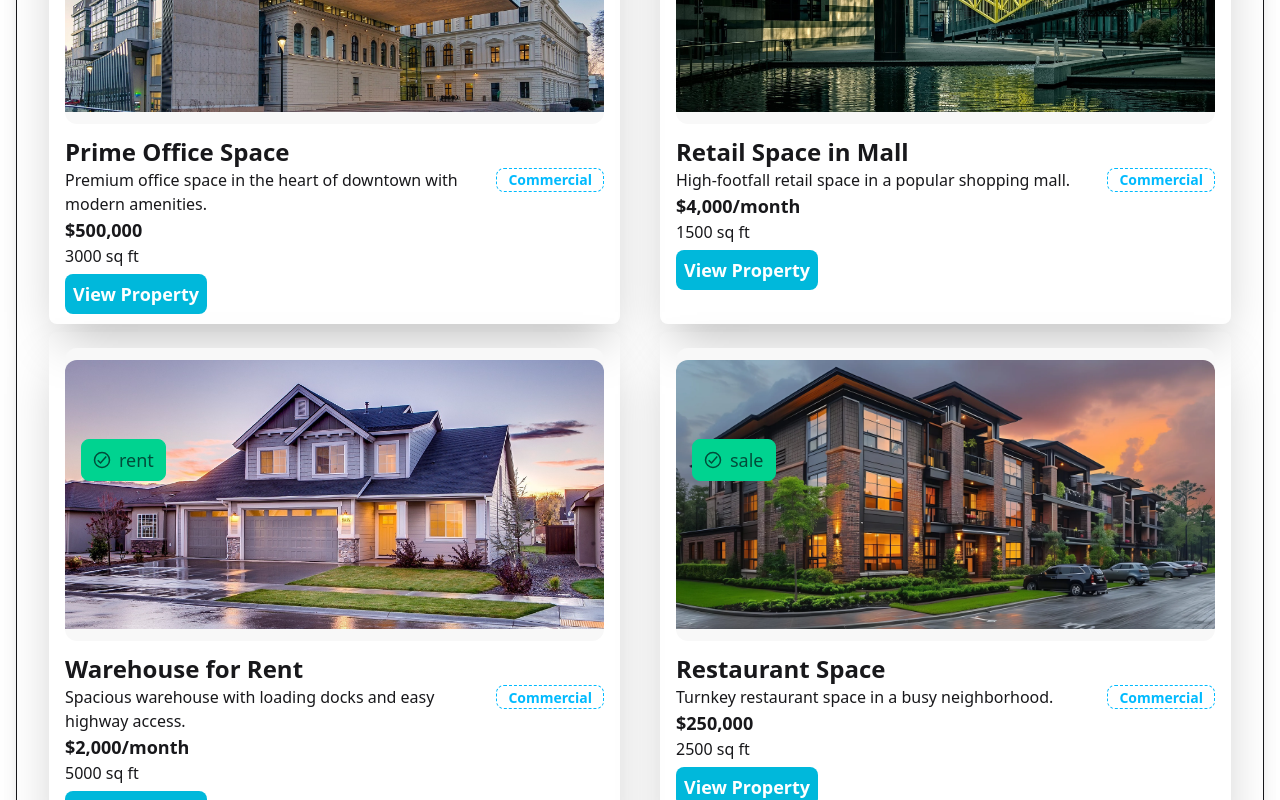
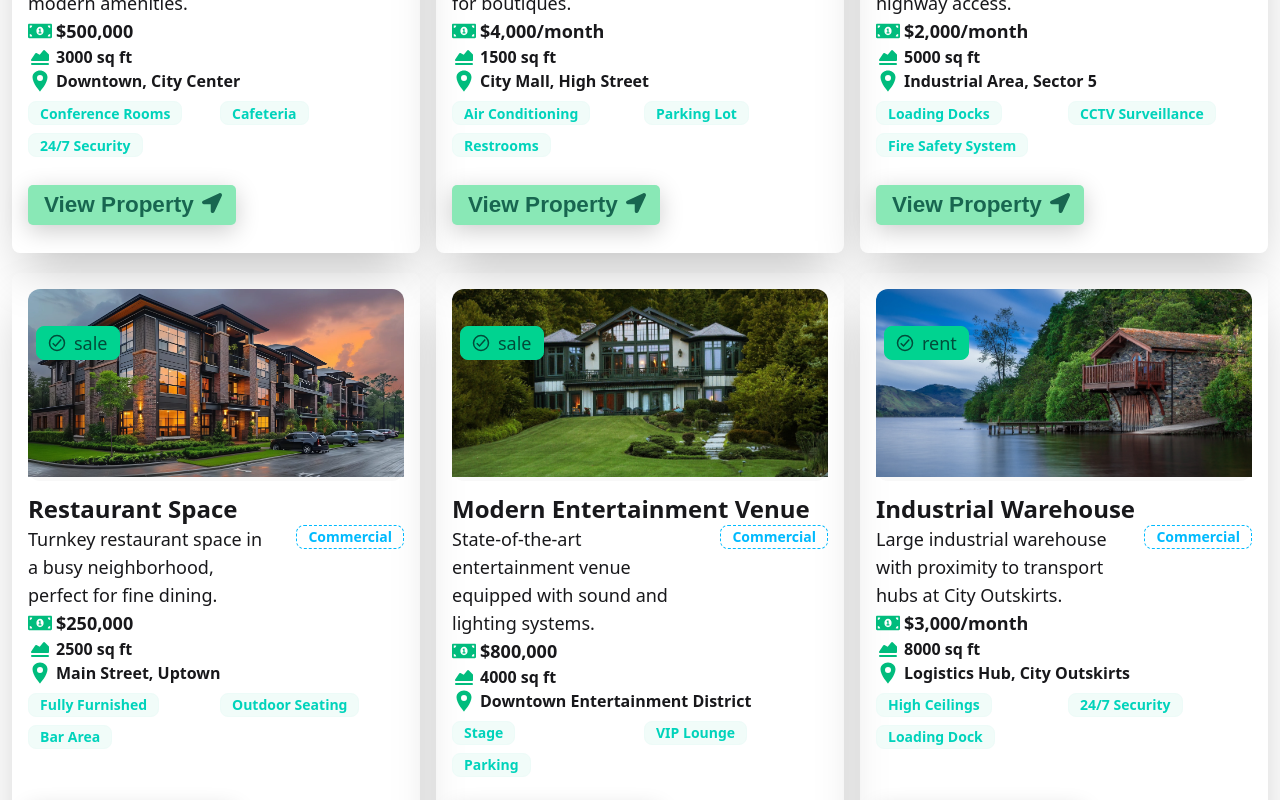
Before and after one commit to NaimulHasanEmon/Villa-Assignment-9-, a React (Vite) app: page / in a window 1280 px wide. Shown: the part 1200-2000 px from the top of the page. Built offline with nearby package versions, Linux system fonts and the light colour scheme; a web font is replaced by a local one.

Commit message:
Estate Card Added

```diff
--- a/public/commercial.json
+++ b/public/commercial.json
@@ -15,7 +15,7 @@
     "id": 2,
     "estate_title": "Retail Space in Mall",
     "segment_name": "Commercial",
-    "description": "High-footfall retail space in a popular shopping mall.",
+    "description": "High-footfall retail space in a popular shopping mall, ideal for boutiques.",
     "price": "$4,000/month",
     "status": "rent",
     "area": "1500 sq ft",
@@ -39,7 +39,7 @@
     "id": 4,
     "estate_title": "Restaurant Space",
     "segment_name": "Commercial",
-    "description": "Turnkey restaurant space in a busy neighborhood.",
+    "description": "Turnkey restaurant space in a busy neighborhood, perfect for fine dining.",
     "price": "$250,000",
     "status": "sale",
     "area": "2500 sq ft",
@@ -63,7 +63,7 @@
     "id": 6,
     "estate_title": "Industrial Warehouse",
     "segment_name": "Commercial",
-    "description": "Large industrial warehouse with proximity to transport hubs.",
+    "description": "Large industrial warehouse with proximity to transport hubs at City Outskirts.",
     "price": "$3,000/month",
     "status": "rent",
     "area": "8000 sq ft",
--- /dev/null
+++ b/src/components/Shared/Estate/EstateCard/EstateCard.css
@@ -0,0 +1,46 @@
+.button-viewProperty {
+    position: relative;
+    display: flex;
+    border-radius: 5px;
+    background: #89e8b6;
+    font-family: "Montserrat", sans-serif;
+    box-shadow: 0px 6px 24px 0px rgba(0, 0, 0, 0.2);
+    overflow: hidden;
+    cursor: pointer;
+  }
+
+  .button-viewProperty:after {
+    height: 100%;
+    background: #27edb8;
+    position: absolute;
+    transition: all 0.4s ease-in-out;
+    right: 0;
+  }
+
+  .button-viewProperty:hover::after {
+    right: auto;
+    left: 0;
+    width: 100%;
+  }
+
+  .button-viewProperty span {
+    color: #186650;
+    font-size: 1.125em;
+    font-weight: 700;
+    z-index: 20;
+    transition: all 0.3s ease-in;
+  }
+
+  @keyframes scaleUp {
+    0% {
+      transform: scale(1);
+    }
+
+    50% {
+      transform: scale(0.95);
+    }
+
+    100% {
+      transform: scale(1);
+    }
+  }
--- a/src/components/Shared/Estate/EstateCard/EstateCard.jsx
+++ b/src/components/Shared/Estate/EstateCard/EstateCard.jsx
@@ -1,5 +1,10 @@
 import { Link } from "react-router-dom";
 import PropTypes from "prop-types";
+import { TbChartAreaFilled } from "react-icons/tb";
+import { FaMoneyBillAlt } from "react-icons/fa";
+import { IoLocationSharp } from "react-icons/io5";
+import { FaLocationArrow } from "react-icons/fa";
+import "./EstateCard.css";
 
 const EstateCard = ({ commData }) => {
   const {
@@ -15,26 +20,23 @@ const EstateCard = ({ commData }) => {
     image,
   } = commData;
   return (
-    <div className='relative card shadow-2xl mx-4 p-4 h-full'>
+    <div className='relative card shadow-2xl mx-2 p-4 h-full'>
       <div className='bg-base-200 flex justify-center items-center rounded-xl mb-3'>
-        <img className='rounded-t-xl my-3' src={image} alt={estate_title} />
+        <img className='rounded-t-xl mb-1' src={image} alt={estate_title} />
       </div>
       <div className='text-2xl font-bold'>
         <p>{estate_title}</p>
       </div>
       <div className='flex gap-5 justify-between'>
-        <div className=''>
+        <div className='text-lg'>
           <p>{description}</p>
         </div>
         <p className='font-semibold badge badge-dash badge-info'>
           {segment_name}
         </p>
       </div>
-      <div className='text-lg font-semibold'>
-        <p>{price}</p>
-      </div>
-      <div className='absolute bottom-90 left-8 badge text-lg py-5 badge-success'>
-        {/* For bottom, bottom-41 */}
+      {/* Rent / Sale */}
+      <div className='absolute bottom-128 left-6 badge text-lg py-4 badge-success'>
         <svg
           className='size-[1em]'
           xmlns='http://www.w3.org/2000/svg'
@@ -61,16 +63,53 @@ const EstateCard = ({ commData }) => {
         </svg>
         {status}
       </div>
-      <div>
+
+      {/* Price */}
+      <div className='flex gap-1 items-center text-lg font-semibold'>
+        <div className='text-2xl text-emerald-500'>
+          <FaMoneyBillAlt />
+        </div>
+        <p>{price}</p>
+      </div>
+      {/* Area */}
+      <div className='flex gap-1 items-center font-semibold'>
+        <div className='text-emerald-500 text-2xl'>
+          <TbChartAreaFilled />
+        </div>
         <p>{area}</p>
       </div>
+      {/* Location */}
+      <div className='flex gap-1 items-center font-semibold'>
+        <div className='text-emerald-500 text-2xl'>
+          <IoLocationSharp />
+        </div>
+        <div>
+          <p>{location}</p>
+        </div>
+      </div>
 
-      <div className='mt-3'>
+      {/* Facilities */}
+      <div className='grid grid-cols-2 gap-2 my-2'>
+        {facilities.map((facility, idx) => (
+          <div key={idx} className='badge badge-soft badge-accent font-semibold'>
+            {facility}
+          </div>
+        ))}
+      </div>
+
+      {/* Blank div for flex-grow */}
+      <div className='flex-grow'></div>
+
+      {/* View Property Button */}
+      <div className='relative mt-5 my-3'>
         <Link
           to={`/property/${id}`}
-          className='p-2 rounded-lg text-lg bg-cyan-500 text-white font-semibold'
+          className='pl-4 text-xl button-viewProperty w-52 flex items-center gap-2 hover:transition-all hover:duration-300 hover:translate-x-1 hover:-translate-y-1 ease-in-out'
         >
-          View Property
+          <span className='py-1'>View Property</span>
+          <div className='text-[#186650] mb-1'>
+            <FaLocationArrow />
+          </div>
         </Link>
       </div>
     </div>
--- a/src/components/Shared/Estate/EstateContainer/EstateContainer.jsx
+++ b/src/components/Shared/Estate/EstateContainer/EstateContainer.jsx
@@ -1,6 +1,5 @@
 import { useEffect, useState } from "react";
 import EstateCard from "../EstateCard/EstateCard";
-import { Link } from "react-router-dom";
 
 const EstateContainer = () => {
   const [commercialData, setCommercialData] = useState([]);
@@ -12,21 +11,16 @@ const EstateContainer = () => {
   }, []);
 
   return (
-    <div>
-      <p>Estate Container</p>
-      <div className='card border shadow-xl mx-4 p-4'>
-        <div className='bg-base-200 flex justify-center items-center min-h-48 rounded-xl mb-3'>
-          <img className='h-36' src={""} alt={""} />
-        </div>
-        <div className=''>
-          <div className='border-b-2 border-dashed pb-2'>
-            <div className='grid gap-2 grid-cols-2'>
-              {commercialData.map((commData, idx) =>
-                <EstateCard key={idx} commData={commData}></EstateCard>
-              )}
-            </div>
+    <div className="my-20">
+      <div className="flex justify-center text-5xl mb-5 slide-info-bold">
+        <p>Featured Commercial Properties</p>
+      </div>
+      <div className='p-1'>
+          <div className='grid grid-cols-3 gap-y-5'>
+            {commercialData.map((commData, idx) => (
+              <EstateCard key={idx} commData={commData}></EstateCard>
+            ))}
           </div>
-        </div>
       </div>
     </div>
   );
--- a/src/components/Shared/Slider/Slider.jsx
+++ b/src/components/Shared/Slider/Slider.jsx
@@ -44,8 +44,8 @@ const Slider = ({ sliderInfo }) => {
               }`}
             >
               <p>{slide.info}</p>
-              <div className="relative mt-10 hover:transition-all hover:duration-300 hover:translate-x-1 hover:-translate-y-1 ease-in-out">
-                <Link to='' className='pl-4 text-xl button-exploreMore w-52 flex items-center gap-2'>
+              <div className="relative mt-10">
+                <Link to='' className='pl-4 text-xl button-exploreMore w-52 flex items-center gap-2 hover:transition-all hover:duration-300 hover:translate-x-1 hover:-translate-y-1 ease-in-out'>
                   <span className='py-1'>Explore More</span>
                   <div className="text-teal-600 mb-1">
                     <FaLocationArrow />
```
